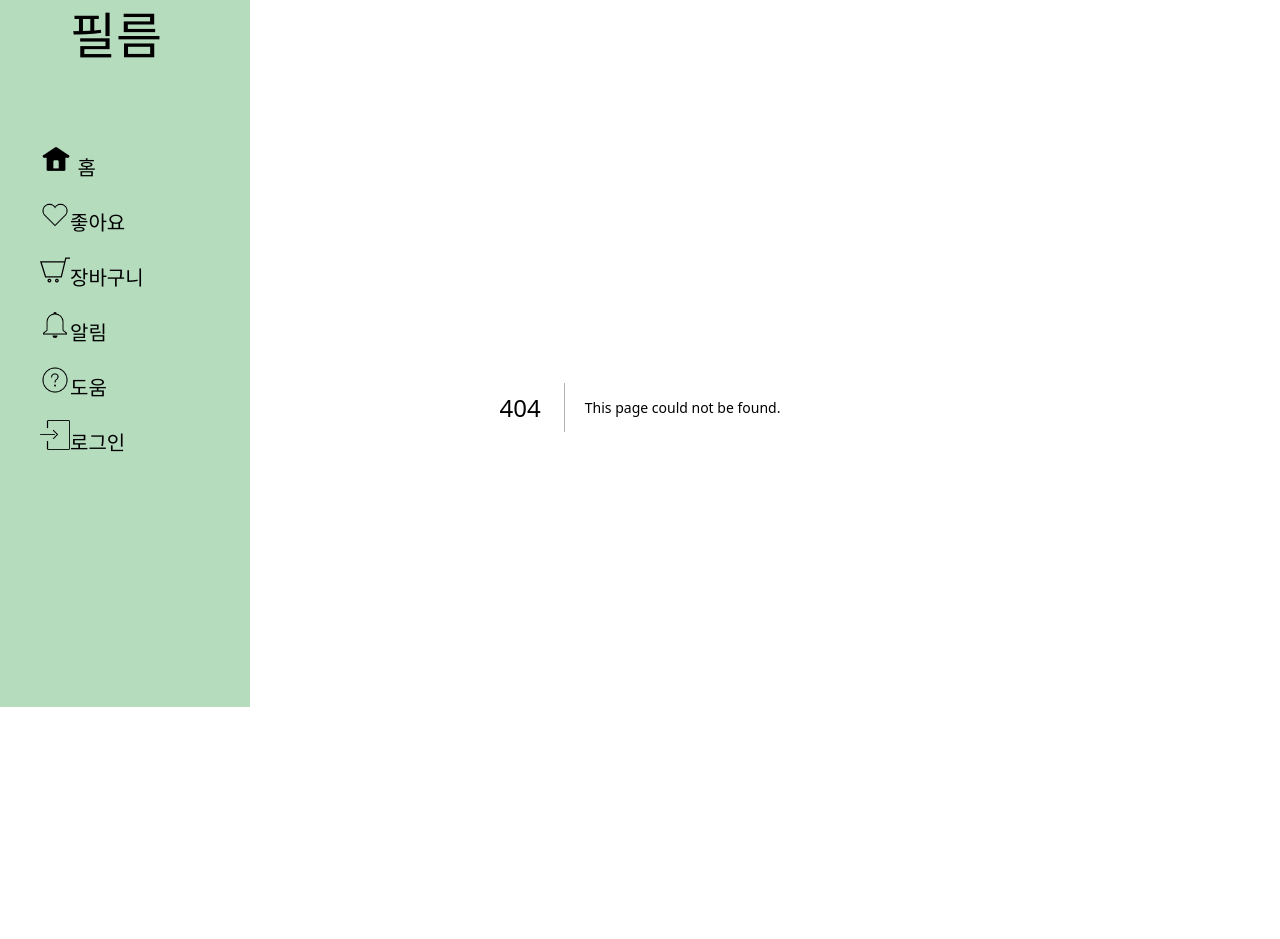
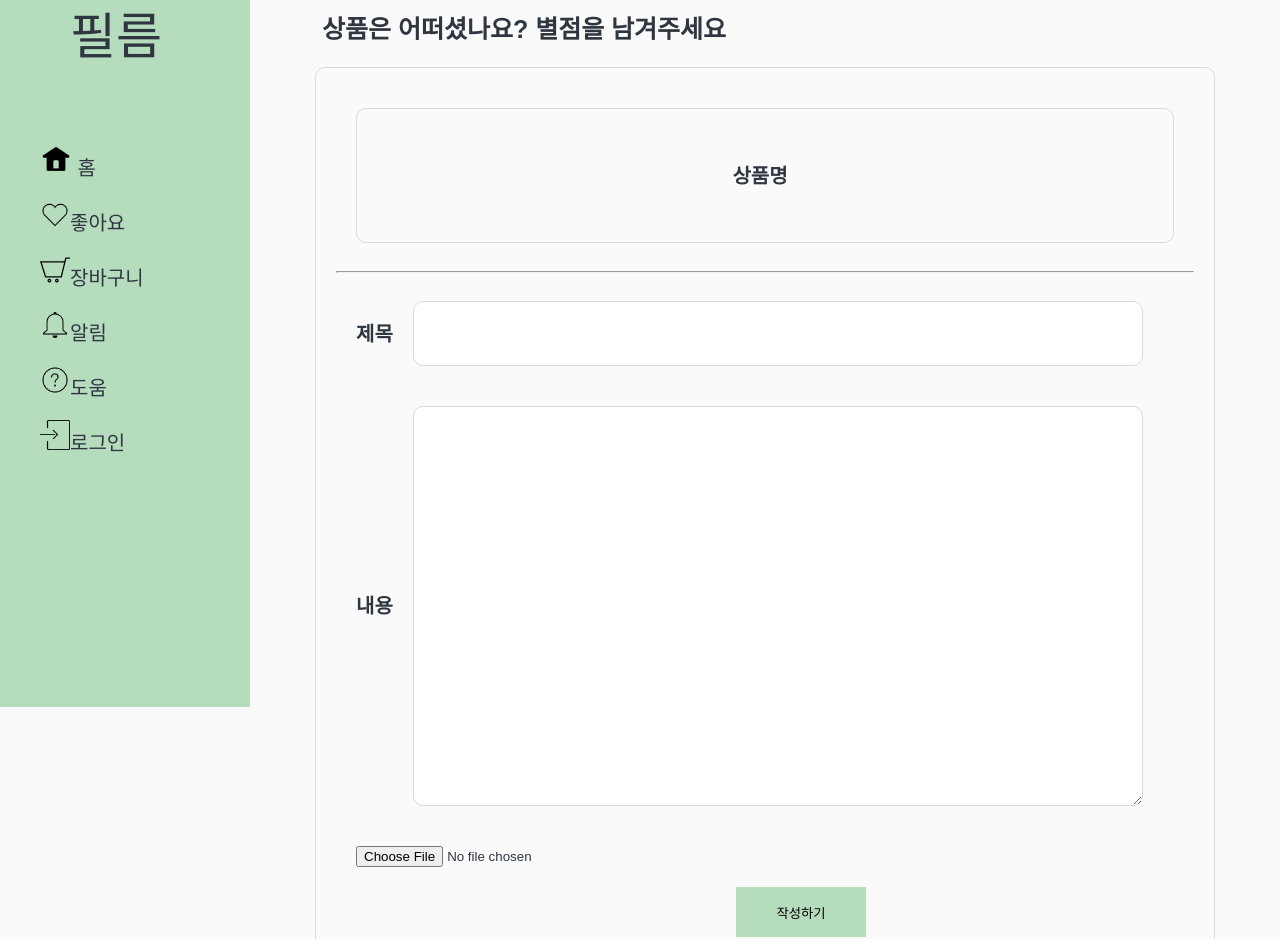
Before and after one commit to hyemimi/black-rabbit, a Next.js app: page /mypage-user/writeReview in a window 1280 px wide. Before the commit this address had no page. Shown: the part 93-1032 px from the top of the page. Before the commit the page ends 900 px from the top, so only its background shows below. Built offline with nearby package versions, Linux system fonts and the light colour scheme.

Commit message:
feat : 리뷰작성페이지 - ui

```diff
--- a/components/order/Order.tsx
+++ b/components/order/Order.tsx
@@ -1,8 +1,10 @@
 import { IItem } from "@/temp/items";
+import { useRouter } from "next/router";
 import styled from "styled-components";
 import { Box, Item } from "../common/Box";
 
 export default function Order({ brandName, modelName, image }: IItem) {
+  const router = useRouter();
   return (
     <>
       <Box>
@@ -18,7 +20,9 @@ export default function Order({ brandName, modelName, image }: IItem) {
           <Item width="200px">
             <Button>배송상태</Button>
             <Button>교환/반품 신청</Button>
-            <Button>리뷰 작성하기</Button>
+            <Button onClick={() => router.push("/mypage-user/writeReview")}>
+              리뷰 작성하기
+            </Button>
           </Item>
         </InnerBox>
       </Box>
--- /dev/null
+++ b/pages/mypage-user/writeReview.tsx
@@ -0,0 +1,69 @@
+import { Box, BoxInput } from "@/components/common/Box";
+import { TitleDiv } from "@/components/common/TitleDiv";
+import { Wrapper } from "@/components/common/Wrapper";
+import styled from "styled-components";
+
+export default function writeReview() {
+  return (
+    <Wrapper>
+      <TitleDiv>
+        <h1>상품은 어떠셨나요? 별점을 남겨주세요</h1>
+      </TitleDiv>
+      <Box height="1200px">
+        <Row>
+          <ReviewBox height="135px">
+            <ImageDiv></ImageDiv>
+            <H1>상품명</H1>
+          </ReviewBox>
+        </Row>
+        <hr />
+        <Row>
+          <H1>제목</H1>
+          <BoxInput height="65px"></BoxInput>
+        </Row>
+        <Row>
+          <H1>내용</H1>
+          <BoxInput as="textarea" height="400px"></BoxInput>
+        </Row>
+        <Row>
+          <input type="file" accept="image/*" />
+        </Row>
+        <ImageDiv></ImageDiv>
+        <Button>작성하기</Button>
+      </Box>
+    </Wrapper>
+  );
+}
+
+const Row = styled.div`
+  display: flex;
+  padding: 20px;
+  align-items: center;
+`;
+const H1 = styled.h1`
+  font-weight: bold;
+  font-size: 20px;
+`;
+
+const ImageDiv = styled.div`
+  display: flex;
+  flex-wrap: wrap;
+  color: gray;
+`;
+const Button = styled.button`
+  background-color: ${(props) => props.theme.pointColor};
+  border: none;
+  margin-left: 30px;
+  height: 50px;
+  width: 130px;
+  margin-left: 400px;
+  cursor: pointer;
+`;
+const ReviewBox = styled(Box)`
+  text-align: center;
+  justify-content: center;
+  align-items: center;
+  display: flex;
+  padding: 0px;
+  padding-right: 10px;
+`;
```
